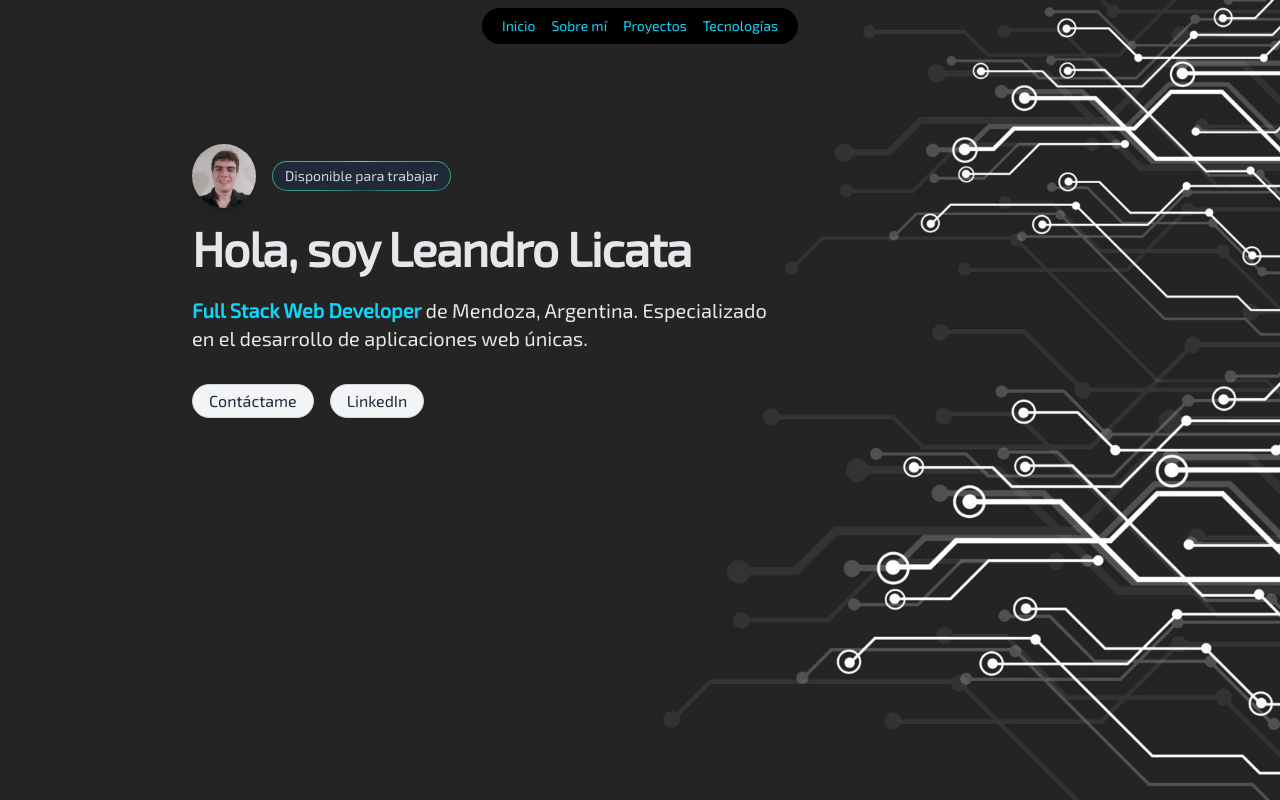
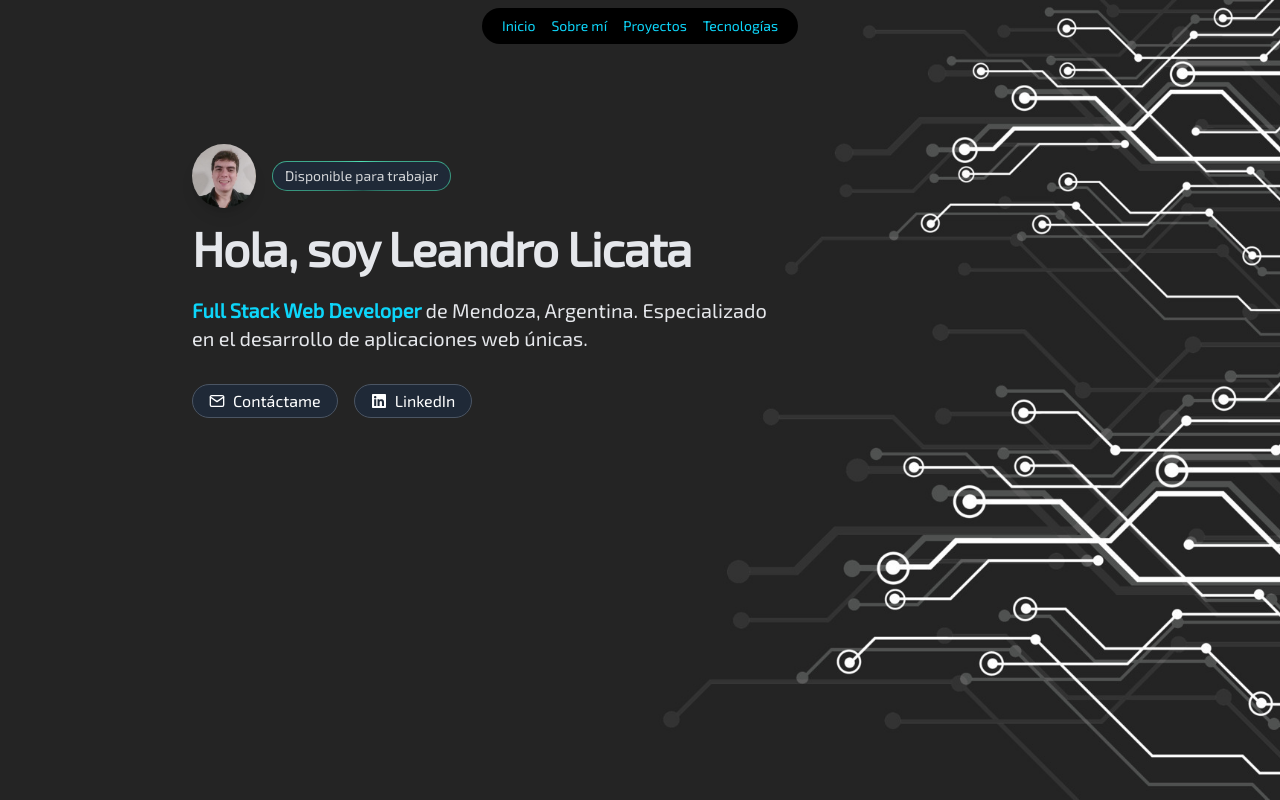
Before and after one commit to LeandroLicata/web-portfolio, a Next.js app: page / in a window 1280 px wide. Built offline with nearby package versions, Linux system fonts and the light colour scheme.

Commit message:
react-icons

```diff
--- a/src/components/Hero.tsx
+++ b/src/components/Hero.tsx
@@ -1,5 +1,7 @@
 import Badge from "./Badge";
 import SocialPill from "./SocialPill";
+import { FiMail } from "react-icons/fi";
+import { FaLinkedin, FaGithub, FaWhatsapp, FaFilePdf } from "react-icons/fa";
 
 export default function Hero() {
   return (
@@ -28,11 +30,11 @@
       </p>
       <nav className="flex flex-wrap gap-4 mt-8">
     <SocialPill href="mailto:miduga@gmail.com">
-      {/* <MailIcon className="size-4" /> */}
+      <FiMail className="size-4" />
       Contáctame
     </SocialPill>
     <SocialPill href="https://linkedin.com/in/midudev">
-      {/* <LinkedInIcon className="size-4" /> */}
+      <FaLinkedin className="size-4" />
       LinkedIn
     </SocialPill>
   </nav>
--- a/src/components/SocialPill.tsx
+++ b/src/components/SocialPill.tsx
@@ -11,7 +11,7 @@
       target="_blank"
       rel="noopener noreferrer"
       role="link"
-      className="inline-flex items-center justify-center gap-2 px-4 py-1 text-gray-800 transition bg-gray-100 border border-gray-300 rounded-full dark:bg-gray-800 dark:border-gray-600 dark:text-white focus-visible:ring-yellow-500/80 text-md hover:bg-gray-900 hover:border-gray-700 group max-w-fit hover:text-white focus:outline-none focus-visible:outline-none focus-visible:ring focus-visible:ring-white focus-visible:ring-offset-2 active:bg-black"
+      className="inline-flex items-center justify-center gap-2 px-4 py-1 text-white transition bg-gray-800 border border-gray-600 rounded-full dark:bg-gray-800 dark:border-gray-600 dark:text-white focus-visible:ring-yellow-500/80 text-md hover:bg-gray-900 hover:border-gray-700 group max-w-fit hover:text-white focus:outline-none focus-visible:outline-none focus-visible:ring focus-visible:ring-white focus-visible:ring-offset-2 active:bg-black"
       href={href}
     >
       {children}
```
Also changed, not shown: package.json (+5 -4 lines), 1 other file (tests, documents, lock files or other folders).
